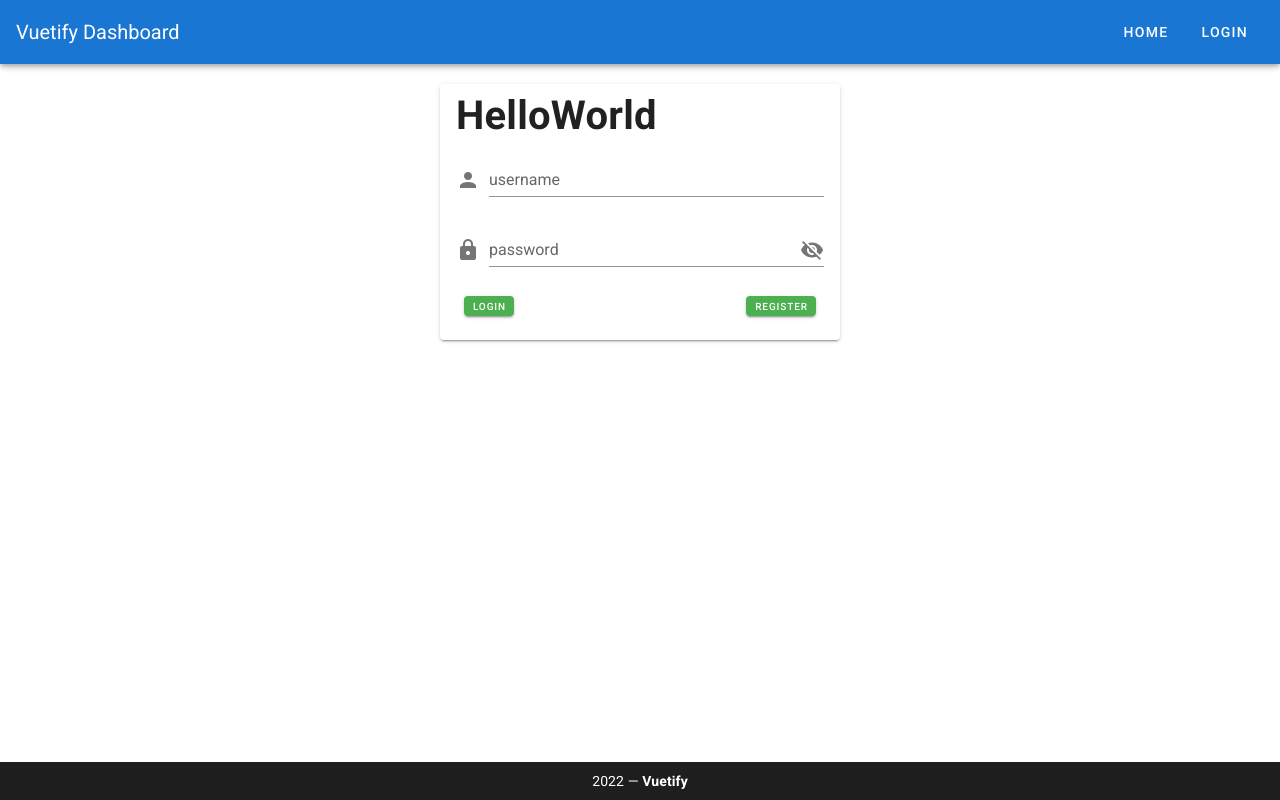
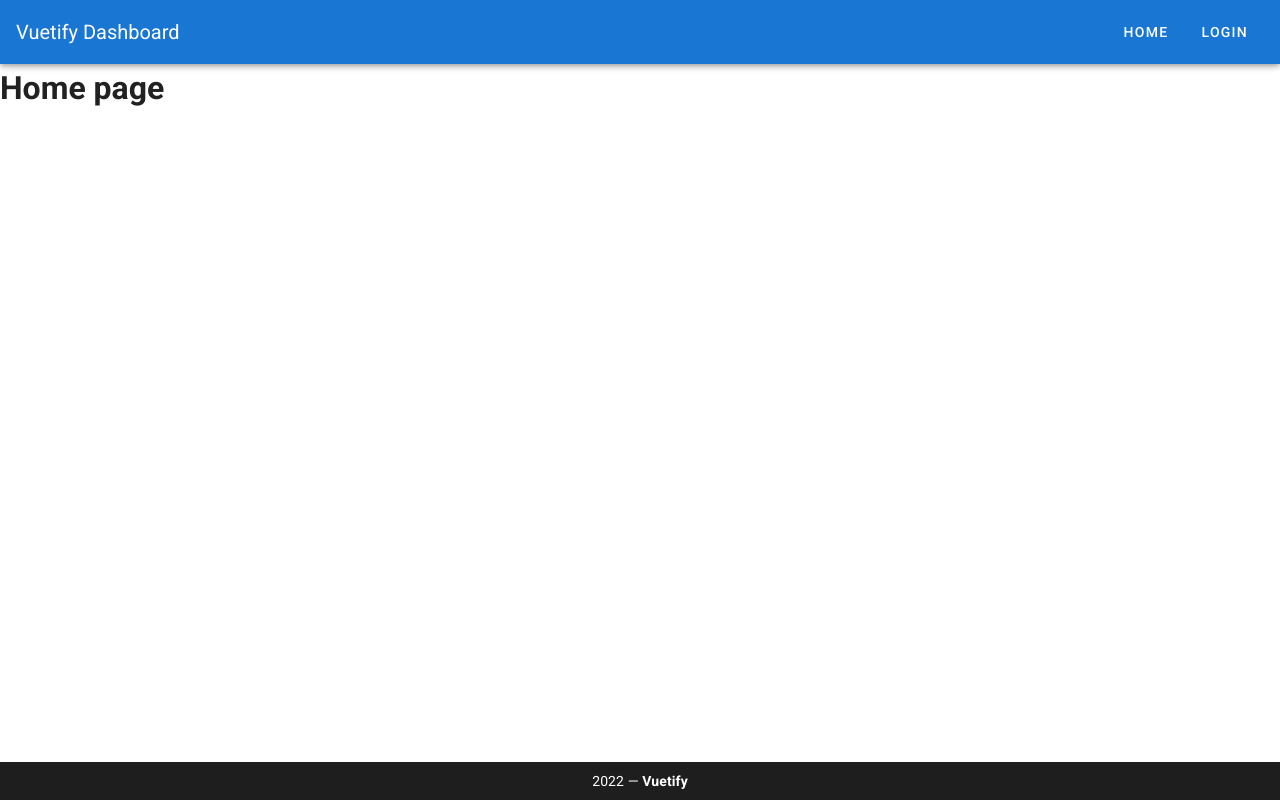
Before and after one commit to manojbrnj/Vuetify, a Vue app: page / in a window 1280 px wide. Built offline with nearby package versions, Linux system fonts and the light colour scheme.

Commit message:
roture added

```diff
--- a/package.json
+++ b/package.json
@@ -10,6 +10,7 @@
   "dependencies": {
     "core-js": "^2.6.5",
     "vue": "^2.6.10",
+    "vue-router": "^3.0.3",
     "vuetify": "^2.6.0"
   },
   "devDependencies": {
--- a/src/App.vue
+++ b/src/App.vue
@@ -3,37 +3,16 @@
     <v-app-bar app color="primary" dark>
       <v-toolbar-title>Vuetify Dashboard</v-toolbar-title>
       <v-spacer></v-spacer>
-      <v-btn text> Home </v-btn>
-      <v-btn text> Login </v-btn>
+
+      <router-link to="/">
+        <v-btn text> Home </v-btn>
+      </router-link>
+      <router-link to="/login">
+        <v-btn text> Login </v-btn>
+      </router-link>
     </v-app-bar>
     <!-- Login Module -->
-    <v-main>
-      <v-card width="400px" class="mx-auto mt-5">
-        <v-card-title><h1>HelloWorld</h1> </v-card-title>
-        <v-card-text>
-          <v-form>
-            <v-text-field
-              label="username"
-              prepend-icon="mdi-account"
-              background-color="white"
-            ></v-text-field>
-            <v-text-field
-              label="password"
-              :type="showPass ? 'text' : 'password'"
-              prepend-icon="mdi-lock"
-              :append-icon="showPass ? 'mdi-eye' : 'mdi-eye-off'"
-              background-color="white"
-              @click:append="showPass = !showPass"
-            ></v-text-field>
-            <v-card-actions>
-              <v-btn x-small color="success">Login</v-btn>
-              <v-spacer></v-spacer>
-              <v-btn x-small color="success">Register</v-btn>
-            </v-card-actions>
-          </v-form>
-        </v-card-text>
-      </v-card>
-    </v-main>
+    <v-main> <router-view></router-view> </v-main>
     <v-footer dark padless>
       <v-card class="flex" flat tile>
         <v-card-text class="py-2 white--text text-center">
@@ -48,9 +27,6 @@
 export default {
   name: "App",
   components: {},
-  data: () => ({
-    showPass: false,
-    links: ["Home", "Login"],
-  }),
+  data: () => ({}),
 };
 </script>
--- a/src/main.js
+++ b/src/main.js
@@ -1,10 +1,12 @@
 import Vue from 'vue'
 import App from './App.vue'
 import vuetify from './plugins/vuetify'
+import router from './router'
 
 Vue.config.productionTip = false
 
 new Vue({
   vuetify,
+  router,
   render: h => h(App)
 }).$mount('#app')
--- /dev/null
+++ b/src/router.js
@@ -0,0 +1,26 @@
+import Vue from "vue";
+import Router from "vue-router";
+import Home from "./views/Home.vue";
+
+Vue.use(Router);
+
+export default new Router({
+  mode: "history",
+  base: process.env.BASE_URL,
+  routes: [
+    {
+      path: "/",
+      name: "home",
+      component: Home,
+    },
+    {
+      path: "/login",
+      name: "login",
+      // route level code-splitting
+      // this generates a separate chunk (about.[hash].js) for this route
+      // which is lazy-loaded when the route is visited.
+      component: () =>
+        import(/* webpackChunkName: "about" */ "./views/Login.vue"),
+    },
+  ],
+});
--- /dev/null
+++ b/src/views/About.vue
@@ -0,0 +1,5 @@
+<template>
+  <div class="about">
+    <h1>This is an about page</h1>
+  </div>
+</template>
--- /dev/null
+++ b/src/views/Home.vue
@@ -0,0 +1,12 @@
+<template>
+  <div class="home">
+    <h1>Home page</h1>
+  </div>
+</template>
+
+<script>
+export default {
+  name: "home",
+  components: {},
+};
+</script>
--- /dev/null
+++ b/src/views/Login.vue
@@ -0,0 +1,42 @@
+<template>
+  <div>
+    <v-card width="400px" class="mx-auto mt-5">
+      <v-card-title><h1>HelloWorld</h1> </v-card-title>
+      <v-card-text>
+        <v-form>
+          <v-text-field
+            label="username"
+            prepend-icon="mdi-account"
+            background-color="white"
+          ></v-text-field>
+          <v-text-field
+            label="password"
+            :type="showPass ? 'text' : 'password'"
+            prepend-icon="mdi-lock"
+            :append-icon="showPass ? 'mdi-eye' : 'mdi-eye-off'"
+            background-color="white"
+            @click:append="showPass = !showPass"
+          ></v-text-field>
+          <v-card-actions>
+            <v-btn x-small color="success">Login</v-btn>
+            <v-spacer></v-spacer>
+            <v-btn x-small color="success">Register</v-btn>
+          </v-card-actions>
+        </v-form>
+      </v-card-text>
+    </v-card>
+  </div>
+</template>
+<script>
+export default {
+  name: "Login",
+  components: {},
+  data: () => ({
+    showPass: false,
+    username: "",
+    password: "",
+    links: ["Home", "Login"],
+  }),
+};
+</script>
+<style lang=""></style>
```
Also changed, not shown: 1 other file (tests, documents, lock files or other folders).
